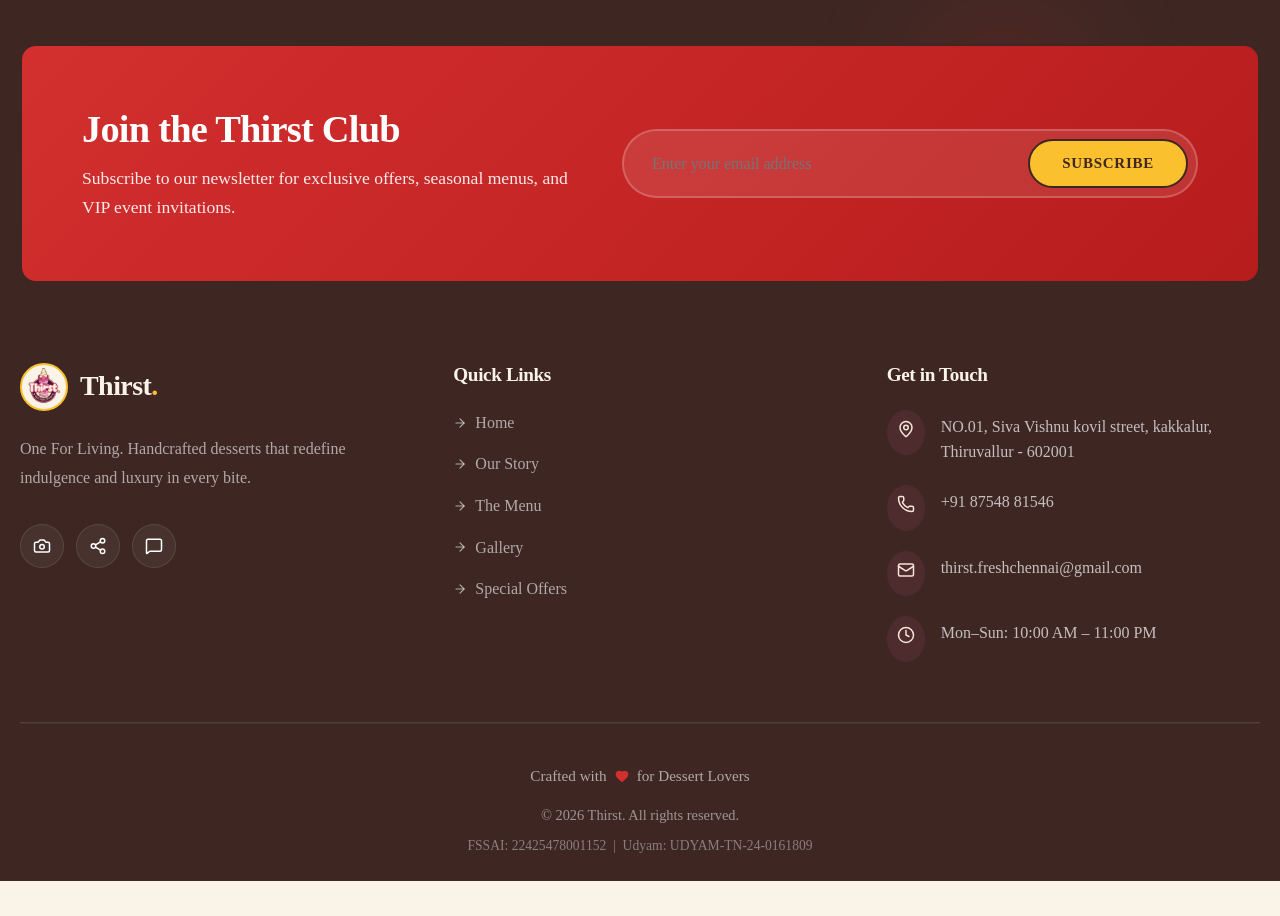
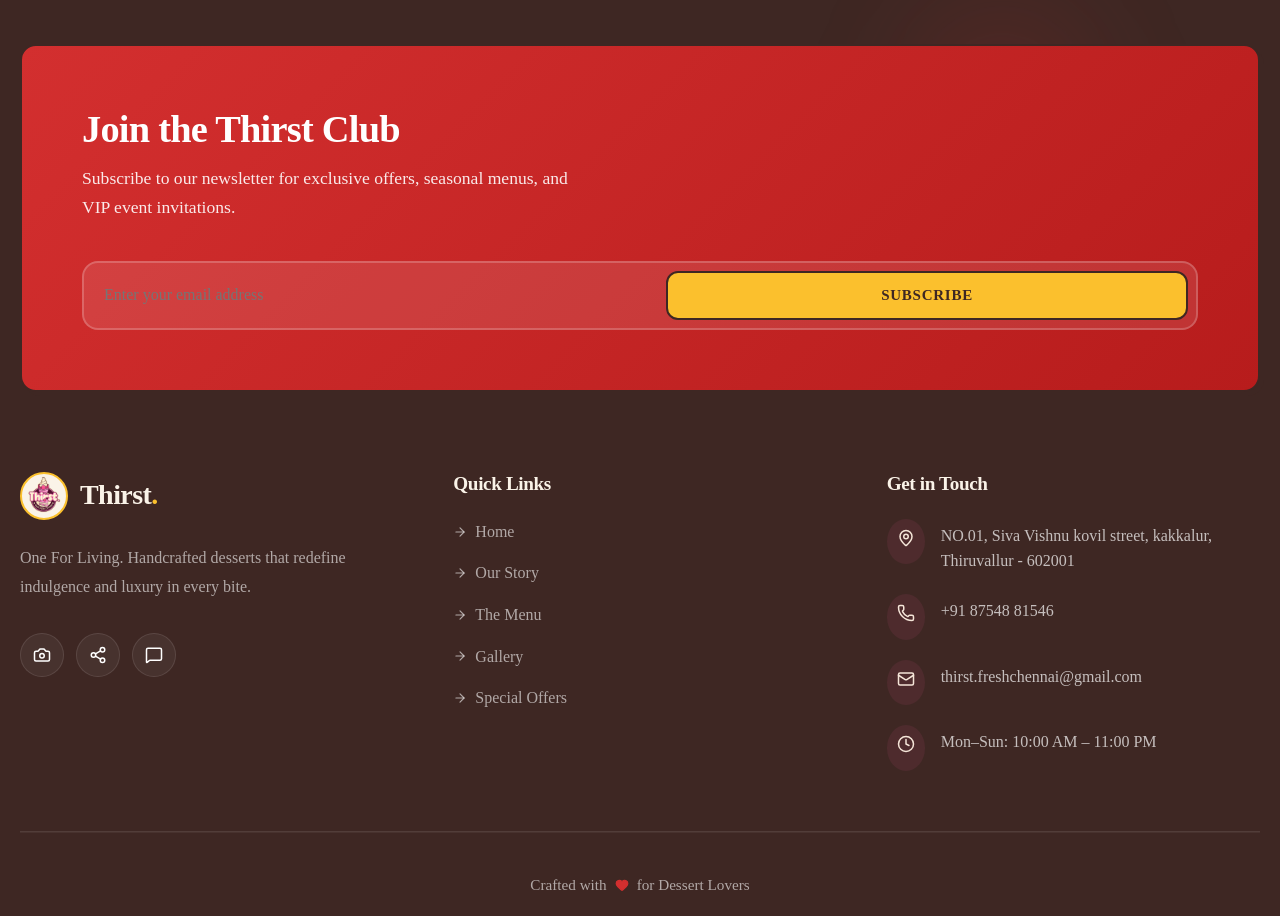
Before and after one commit to graydotservices/Thirst, a Next.js app: page / in a window 1280 px wide. Shown: the part 7880-8796 px from the top of the page. Before the commit the page ends 8761 px from the top, so only its background shows below. Built offline with nearby package versions, Linux system fonts and the light colour scheme.

Commit message:
Fix horizontal scrolling and footer input overlap

```diff
--- a/app/globals.css
+++ b/app/globals.css
@@ -1317,14 +1317,13 @@ tr:hover td {
   }
   .flex-col-mobile {
     flex-direction: column !important;
-    align-items: stretch !important;
   }
   .flex-col-mobile > * {
-    flex: 1 1 100% !important;
     width: 100% !important;
     max-width: 100% !important;
-    padding-left: 0 !important;
-    padding-right: 0 !important;
+  }
+  .lg-hidden {
+    display: none !important;
   }
   .text-center-mobile {
     text-align: center !important;
--- a/components/Footer.tsx
+++ b/components/Footer.tsx
@@ -41,9 +41,9 @@ export default function Footer() {
             <h3 style={{ fontFamily: 'var(--font-heading)', fontSize: 'clamp(1.5rem, 3vw, 2.5rem)', color: 'var(--color-white)', fontWeight: 800, marginBottom: '12px' }}>Join the Thirst Club</h3>
             <p style={{ color: 'rgba(255,255,255,0.9)', fontSize: '1.1rem', lineHeight: 1.6 }}>Subscribe to our newsletter for exclusive offers, seasonal menus, and VIP event invitations.</p>
           </div>
-          <div className="flex-col-mobile gap-mobile-sm" style={{ flex: '1 1 350px', display: 'flex', gap: '12px', background: 'rgba(255,255,255,0.1)', padding: '8px', borderRadius: '50px', border: '2px solid rgba(255,255,255,0.2)' }}>
-            <input type="email" placeholder="Enter your email address" style={{ flex: 1, background: 'transparent', border: 'none', outline: 'none', color: 'white', padding: '0 20px', fontSize: '1rem' }} />
-            <button className="btn" style={{ background: 'var(--color-gold)', color: 'var(--color-plum)', padding: '14px 32px', borderRadius: '40px', fontWeight: 600 }}>Subscribe</button>
+          <div style={{ flex: '1 1 100%', display: 'flex', flexWrap: 'wrap', gap: '12px', background: 'rgba(255,255,255,0.1)', padding: '8px', borderRadius: '16px', border: '2px solid rgba(255,255,255,0.2)' }}>
+            <input type="email" placeholder="Enter your email address" style={{ flex: '1 1 200px', background: 'transparent', border: 'none', outline: 'none', color: 'white', padding: '10px 12px', fontSize: '1rem' }} />
+            <button className="btn" style={{ flex: '1 1 auto', background: 'var(--color-gold)', color: 'var(--color-plum)', padding: '14px 32px', borderRadius: '12px', fontWeight: 600, justifyContent: 'center' }}>Subscribe</button>
           </div>
         </div>
 
```
